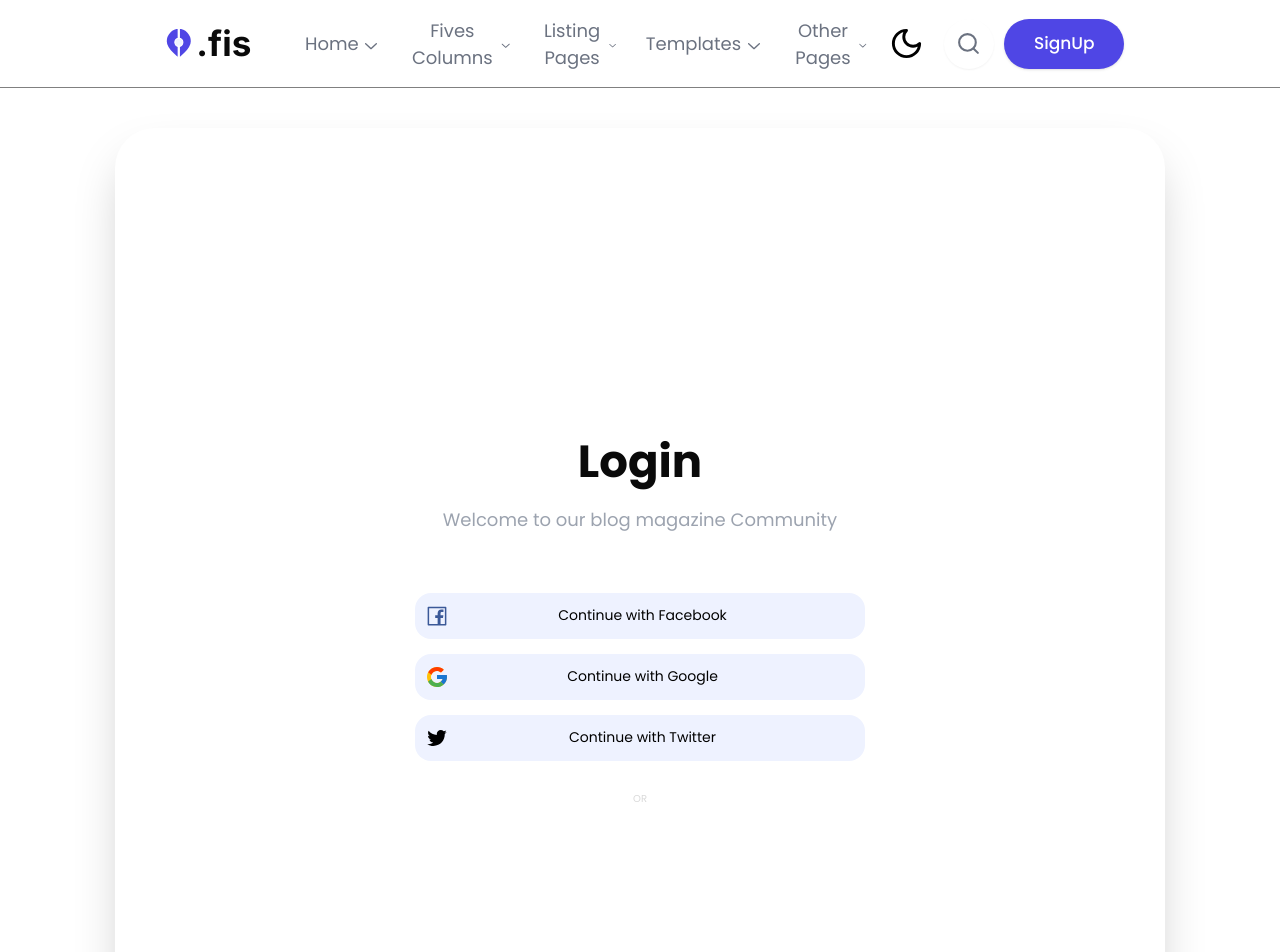
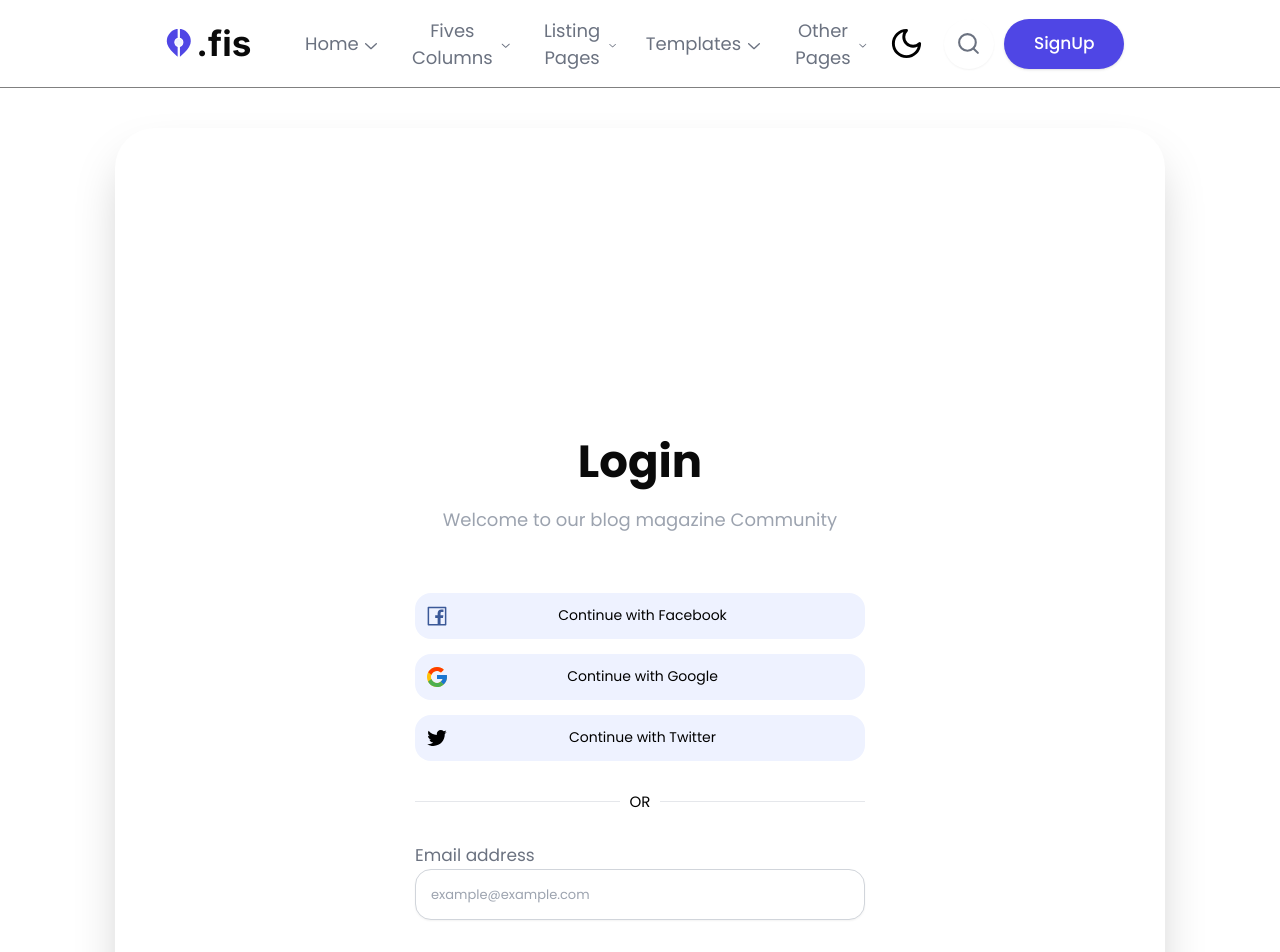
Before and after one commit to Worketyamo-Students/Chisfis_Ferry_Dimitri, a React (Vite) app: page /login in a window 1280 px wide. Shown: the top 952 px of the page. Built offline with nearby package versions, Linux system fonts and the light colour scheme.

Commit message:
Finishing SignUpPage

```diff
--- /dev/null
+++ b/src/components/pages/Connect/FormContent.tsx
@@ -0,0 +1,12 @@
+import MailBox from "./MailBox.Form"
+const FormContent = () => {
+  return (
+    <div>
+        <form >
+            <MailBox/>
+        </form>
+    </div>
+  )
+}
+
+export default FormContent
--- a/src/components/pages/Connect/LoginForm.tsx
+++ b/src/components/pages/Connect/LoginForm.tsx
@@ -1,6 +1,7 @@
 import FormTitle from "./FormTitle"
 import ButtonBlog from "./ButtonBlog"
 import OuAvec from "./OuAvec"
+import FormContent from "./FormContent"
 const LoginForm = () => {
   return (
     <div className="flex flex-col shadow-2xl border rounded-[40px] p-[30rem]">
@@ -11,6 +12,7 @@ const LoginForm = () => {
             <ButtonBlog/>
         </div>
         <div className="my-8"><OuAvec/></div>
+        <div><FormContent/></div>
     </div>
   )
 }
--- /dev/null
+++ b/src/components/pages/Connect/MailBox.Form.tsx
@@ -0,0 +1,11 @@
+
+const MailBox = () => {
+  return (
+    <div>
+        <h2 className="text-[1.7rem] dark:text-white/40 text-gray-500">Email address</h2>
+    <input type="email" placeholder="example@example.com" className="p-6 border-solid border rounded-[16px] w-[45rem] border-[#D1D5DB] shadow-sm text-[1.3rem]" />
+    </div>
+  )
+}
+
+export default MailBox
--- a/src/components/pages/Connect/OuAvec.tsx
+++ b/src/components/pages/Connect/OuAvec.tsx
@@ -2,10 +2,10 @@
 const OuAvec = () => {
   return (
     <>
-     <div className="flex items-center w-full my-4">
-    <div className="flex-grow border-t border border-[#D9D9D9]"></div>
-    <h6 className="px-4 text-[#D9D9D9]">OR</h6>
-    <div className="flex-grow border-t border-[#D9D9D9]"></div>
+     <div className="flex items-center w-full my-4 text-[1.5rem]">
+    <div className="flex-grow  border-t border-solid border-[#E5E7EB] dark:border-[#D9D9D9]"></div>
+    <h6 className="px-4 text-black">OR</h6>
+    <div className="flex-grow border-t border-solid border-[#E5E7EB]"></div>
   </div>
     </>
  )
```
